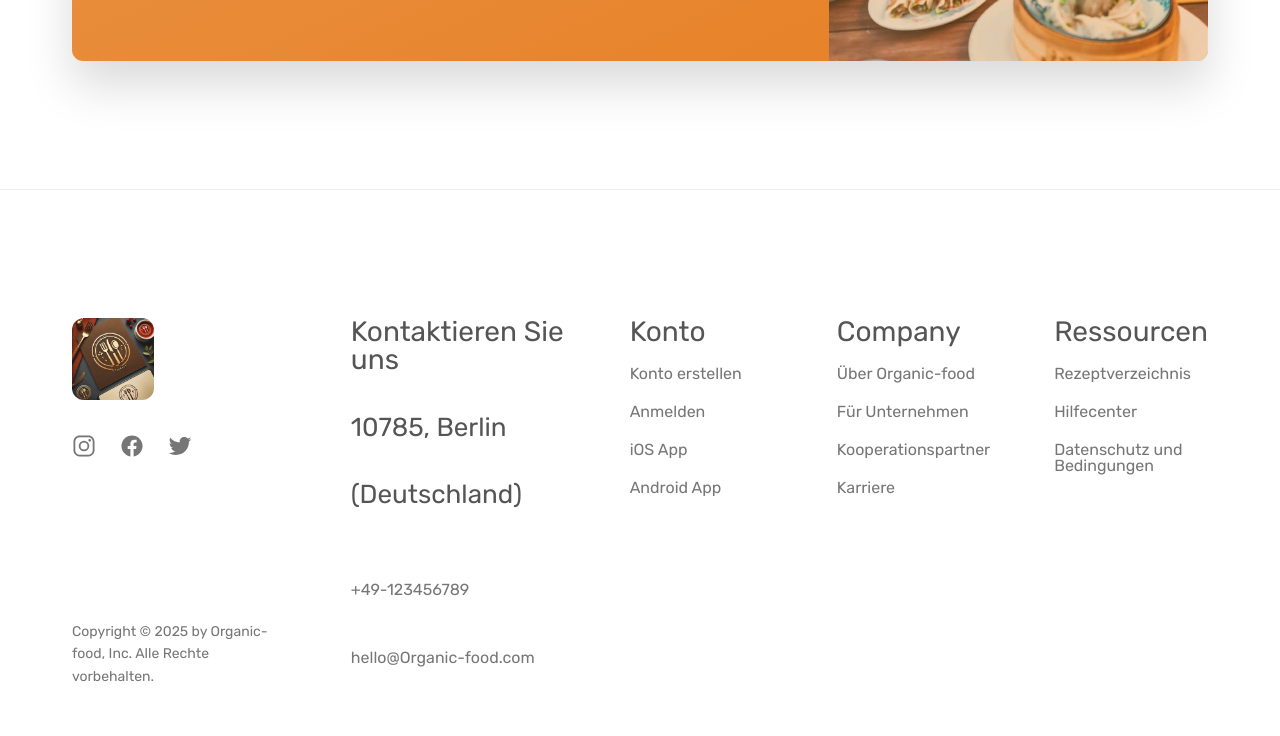
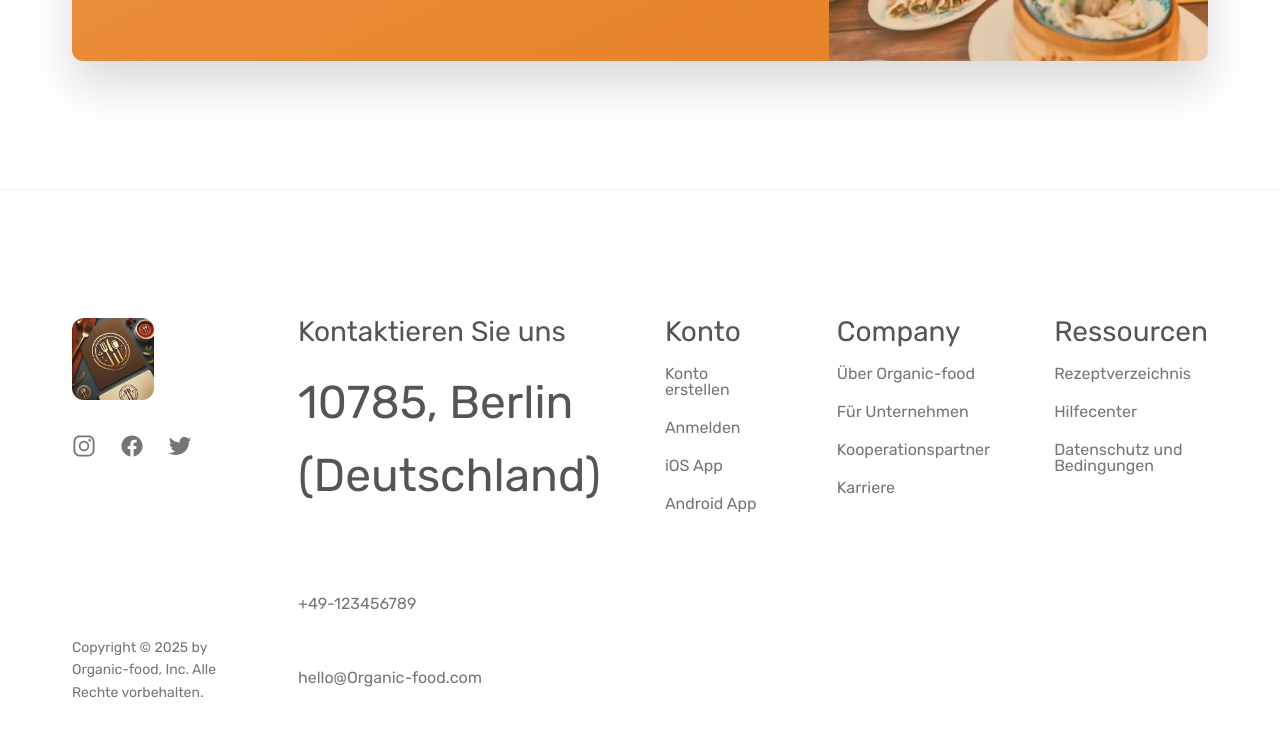
Before and after one commit to Zeeshan-001/organic-food, a plain HTML site: page index.html in a window 1280 px wide. Shown: the part 7179-7915 px from the top of the page. Drawn offline with nearby package versions, Linux system fonts and the light colour scheme; some packages are replaced by stand-ins of ours; a script that the page names is missing.

Commit message:
DEV-1816 new update

```diff
--- a/css/style.css
+++ b/css/style.css
@@ -636,18 +636,18 @@
 
 .footer-heading {
   font-size: 2.8rem;
-  font-weight: 200;
+  font-weight: 400;
   margin-bottom: 2rem;
 }
 
 .contacts {
   font-style: normal;
-  font-size: 2.6rem;
-  line-height: 2.6;
+  font-size: 4.6rem;
+  line-height: 1.6;
 }
 
 .address {
-  margin-bottom: 2.4rem;
+  margin-bottom: 4.4rem;
 }
 
 .footer-nav {
```
